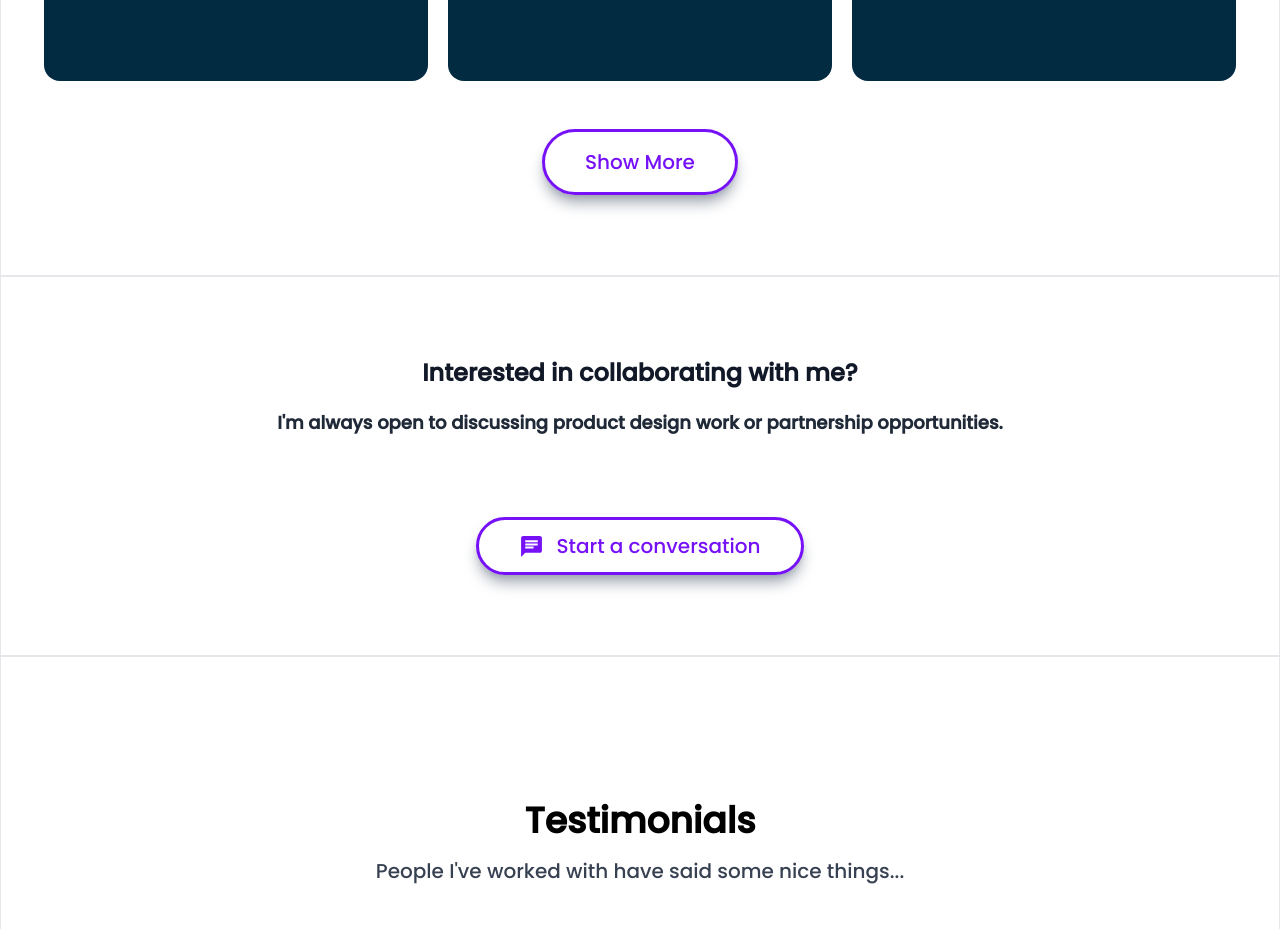
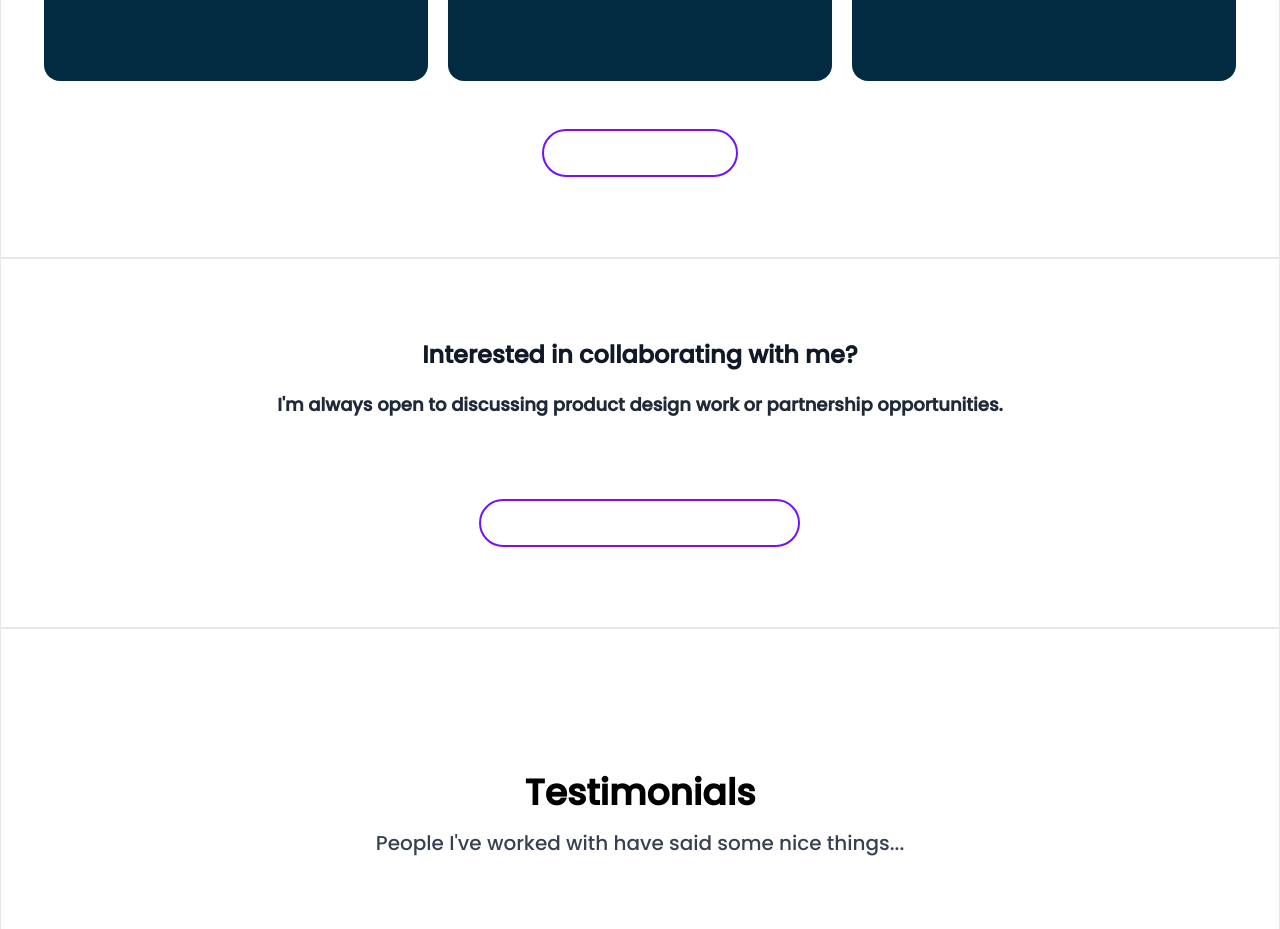
Before and after one commit to NIREX-mig/new_portfolio, a Next.js app: page / in a window 1280 px wide. Shown: the part 2820-3749 px from the top of the page. Built offline with nearby package versions, Linux system fonts and the light colour scheme.

Commit message:
refactor UI

```diff
--- a/Components/Collaboration.jsx
+++ b/Components/Collaboration.jsx
@@ -14,7 +14,7 @@ const Collaboration = () => {
       <Link href="/collaboration">
         <button
           type="button"
-          className=" flex gap-3 items-center mx-auto border-[3px] text-primary border-primary hover:bg-primary hover:text-tlight rounded-full px-10 py-3 lg:text-xl text-sm mb-20 dark:text-white shadow-lg shadow-gray-400 dark:shadow-gray-600 dark:hover:shadow-primary/70 hover:shadow-60"
+          className="border-primary border-2 appearance-none cursor-pointer leading-normal outline-none text-center no-underline select-none touch-manipulation will-change-transform px-10 py-2 text-xl text-white rounded-full tg disabled:pointer-events-none hover:bg-primary hover:shadow-md hover:-translate-y-[2px] active:translate-y-0 active:shadow-none  lg:text-xl hover:text-tlight dark:text-white flex gap-2 items-center mb-20"
         >
           <MdChat size={25} />
           Start a conversation
--- a/Components/Topproject.jsx
+++ b/Components/Topproject.jsx
@@ -21,7 +21,7 @@ const Topproject = () => {
       <Link href="#" className="pt-10">
         <button
           type="button"
-          className="capitalize border-[3px] rounded-full py-4 px-10 lg:text-xl text-lg border-primary mx-auto text-primary hover:bg-primary hover:text-tlight shadow-lg shadow-gray-400 dark:shadow-gray-600 dark:hover:shadow-primary/70 hover:shadow-60 dark:text-white "
+          className="border-primary border-2 appearance-none cursor-pointer inline-block leading-normal outline-none text-center no-underline select-none touch-manipulation will-change-transform px-10 py-2 text-xl text-white rounded-full tg disabled:pointer-events-none hover:bg-primary hover:shadow-md hover:-translate-y-[2px] active:translate-y-0 active:shadow-none  lg:text-xl hover:text-tlight dark:text-white  "
         >
           show more
         </button>
--- a/app/(root)/collaboration/page.jsx
+++ b/app/(root)/collaboration/page.jsx
@@ -156,7 +156,7 @@ export default function Collaboration() {
             </div>
             <button
               type="submit"
-              className="lg:text-xl text-lg text-primary  px-10 py-2 border border-primary rounded-full hover:text-tlight hover:bg-primary dark:text-white shadow-lg shadow-gray-400 dark:shadow-gray-600 dark:hover:shadow-primary/70 hover:shadow-60"
+              className="border-primary border-2 appearance-none cursor-pointer inline-block leading-normal outline-none text-center no-underline select-none touch-manipulation will-change-transform px-10 py-2 text-xl text-white rounded-full tg disabled:pointer-events-none hover:bg-primary hover:shadow-md hover:-translate-y-[2px] active:translate-y-0 active:shadow-none  lg:text-xl hover:text-tlight dark:text-white  "
             >
               Submit
             </button>
--- a/app/(root)/contect/page.jsx
+++ b/app/(root)/contect/page.jsx
@@ -15,6 +15,7 @@ export default function Contect() {
   const { setMenuIsOpen } = useContext(globalContext);
 
   const [errors, setErrors] = useState({});
+  const [disable, setDisable] = useState(false);
 
   useEffect(() => {
     setMenuIsOpen(false);
@@ -26,6 +27,7 @@ export default function Contect() {
     setErrors(validationResult)
 
     if (validationResult.success) {
+      setDisable(true);
       const res = await fetch(`${process.env.NEXT_PUBLIC_BASE_URL}/api/contect`, {
         method: "POST",
         headers: {
@@ -39,6 +41,7 @@ export default function Contect() {
       });
       const data = await res.json();
       if (data.success) {
+        setDisable(false)
         toast.success(data.message, {
           position: "top-center",
           autoClose: 5000,
@@ -52,6 +55,7 @@ export default function Contect() {
         setFormData({ name: "", email: "", message: "" });
       }
       else {
+        setDisable(false);
         toast.error(data.message, {
           position: "top-center",
           autoClose: 5000,
@@ -152,7 +156,8 @@ export default function Contect() {
             <button
               type="submit"
               id="button"
-              className="lg:text-xl text-lg text-primary px-10 py-2 border border-primary rounded-full hover:text-tlight hover:bg-primary dark:text-white shadow-lg shadow-gray-400 dark:shadow-gray-600 dark:hover:shadow-primary/70 hover:shadow-60"
+              disabled={disable}
+              className="border-primary border-2 appearance-none cursor-pointer inline-block leading-normal outline-none text-center no-underline select-none touch-manipulation will-change-transform px-10 py-2 text-xl text-white rounded-full tg disabled:pointer-events-none hover:bg-primary hover:shadow-md hover:-translate-y-[2px] active:translate-y-0 active:shadow-none  lg:text-xl hover:text-tlight dark:text-white  "
             >
               Submit
             </button>
--- a/app/(root)/resume/page.jsx
+++ b/app/(root)/resume/page.jsx
@@ -71,7 +71,7 @@ export default function resume() {
           className="cursor-default"
         >
           <button
-            className="bg-accent/50 flex gap-1 items-center justify-center px-4 py-2 mt-4 mx-auto rounded-lg hover:bg-accent/80"
+            className="bg-accent/50 flex gap-1 items-center justify-center px-4 py-2 mt-4 mx-auto rounded-lg hover:bg-accent/80 hover:-translate-y-[2px] active:transtalte-y-0"
           >
             <MdDownload size={20} />
             Download Resume
--- a/app/globals.css
+++ b/app/globals.css
@@ -39,3 +39,9 @@
   flex-direction: column;
   transform: translateY();
 }
+
+/* Button CSS */
+.tg {
+  transition: all 300ms cubic-bezier(.23, 1, 0.32, 1);
+  /* -webkit-user-select: none; */
+}
```
